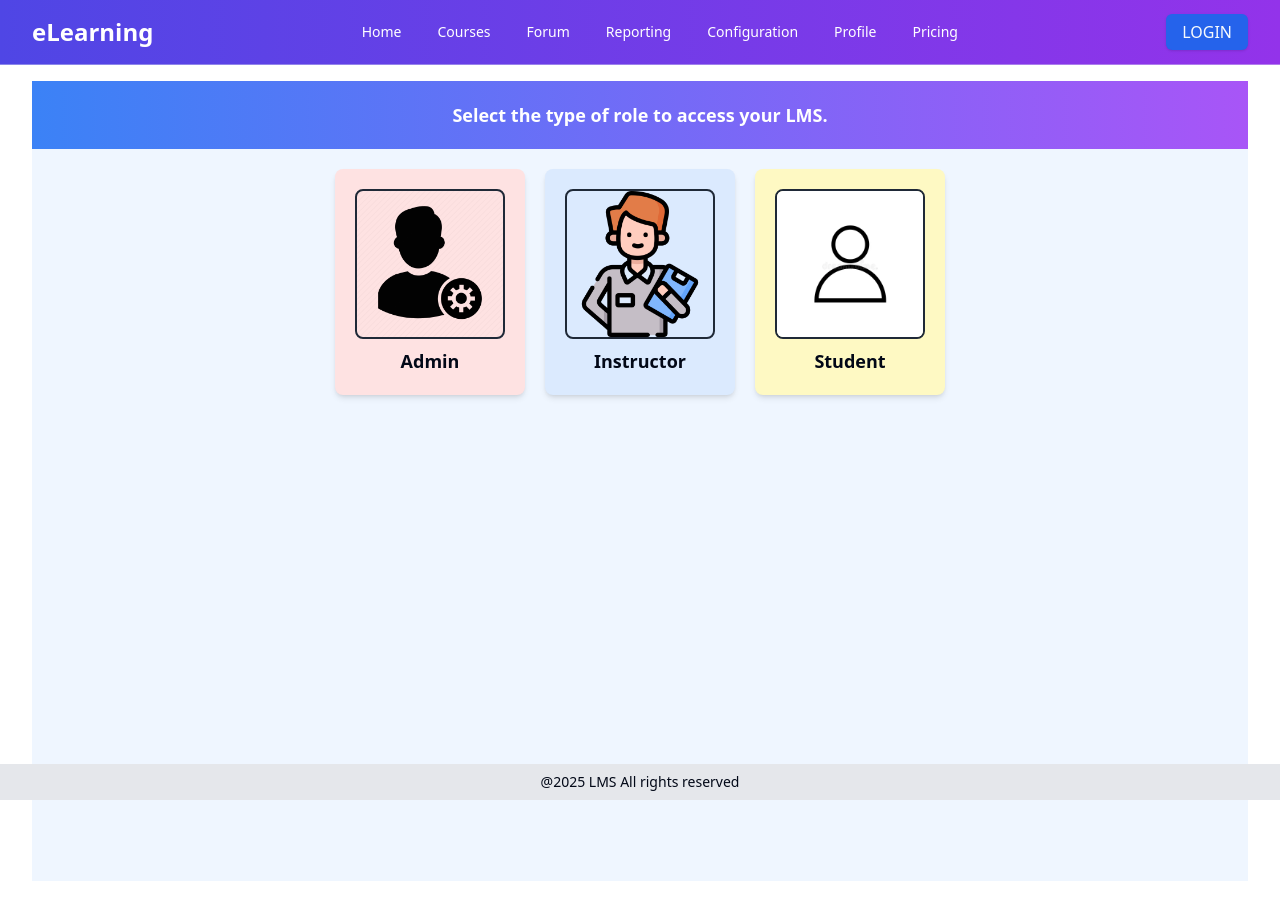
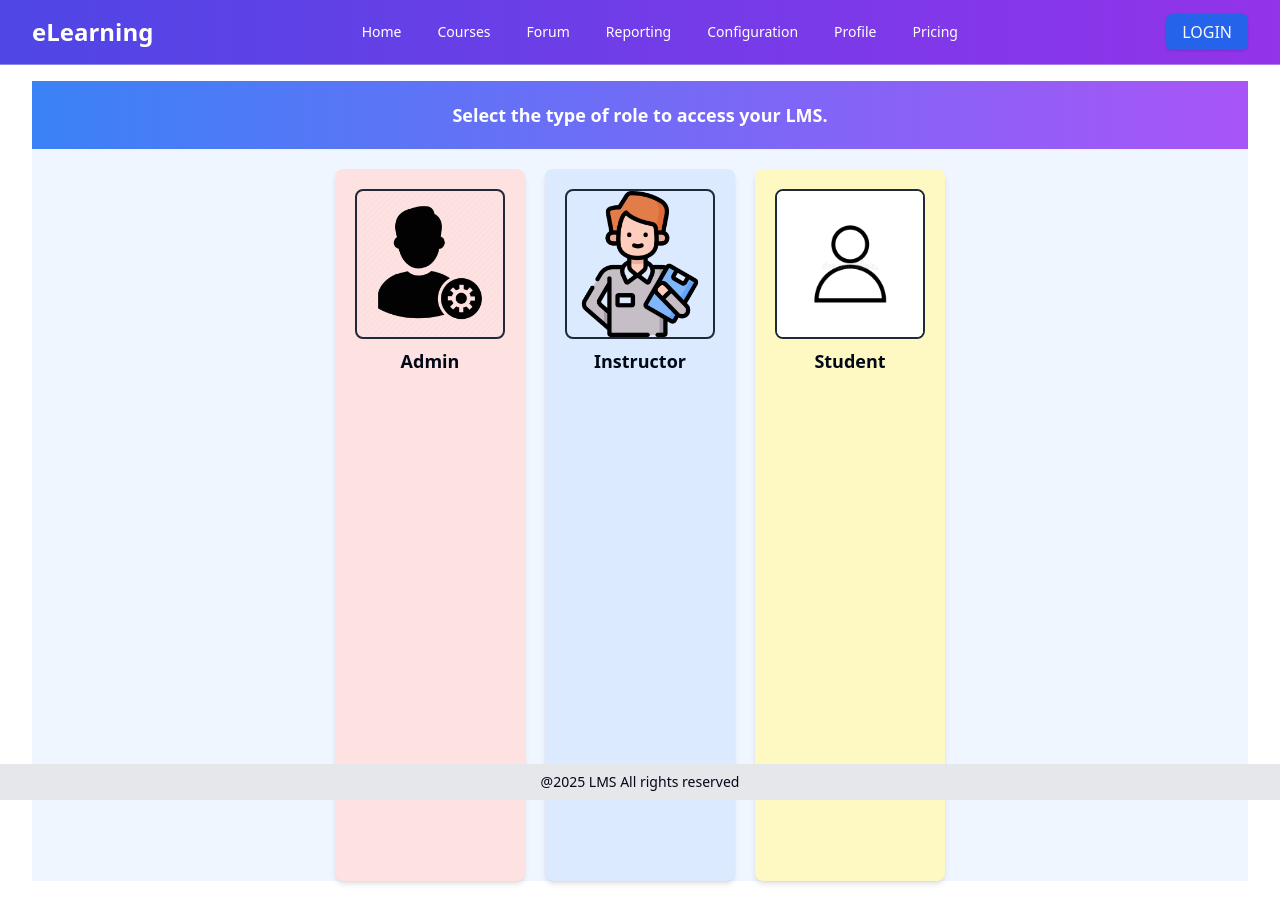
Before and after one commit to VishaL6i9/NextJS-LMS_Sigmat, a Next.js app: page /select-role in a window 1280 px wide. Built offline with nearby package versions, Linux system fonts and the light colour scheme.

Commit message:
Ran next/codemod@latest new-link

```diff
--- a/app/(navbar)/select-role/SelectRole.tsx
+++ b/app/(navbar)/select-role/SelectRole.tsx
@@ -9,28 +9,29 @@ const SelectRole: React.FC = () => {
             <header className="w-full text-center py-5 text-white text-lg font-bold bg-gradient-to-r from-blue-500 to-purple-500">
                 <h1>Select the type of role to access your LMS.</h1>
             </header>
-
             <div className="flex justify-center gap-5 mt-5 flex-wrap flex-grow">
-                <Link href="/admin" className="box-link">
+                <Link href="/admin" className="box-link" legacyBehavior>
                     <div className="box bg-red-100 flex flex-col items-center p-5 rounded-lg shadow-md transition-transform duration-200 transform hover:translate-y-[-5px]">
                         <Image src="/admin.png" alt="Admin Icon" width={150} height={150} className="rounded-lg border-2 border-gray-800 object-cover" />
                         <h3 className="mt-2 text-lg font-bold">Admin</h3>
                     </div>
                 </Link>
-                <Link href="/dashboard/instructor-dashboard" className="box-link">
+                <Link
+                    href="/dashboard/instructor-dashboard"
+                    className="box-link"
+                    legacyBehavior>
                     <div className="box bg-blue-100 flex flex-col items-center p-5 rounded-lg shadow-md transition-transform duration-200 transform hover:translate-y-[-5px]">
                         <Image src="/instructor.png" alt="Instructor Icon" width={150} height={150} className="rounded-lg border-2 border-gray-800 object-cover" />
                         <h3 className="mt-2 text-lg font-bold">Instructor</h3>
                     </div>
                 </Link>
-                <Link href="/student" className="box-link">
+                <Link href="/student" className="box-link" legacyBehavior>
                     <div className="box bg-yellow-100 flex flex-col items-center p-5 rounded-lg shadow-md transition-transform duration-200 transform hover:translate-y-[-5px]">
                         <Image src="/student.png" alt="Student Icon" width={150} height={150} className="rounded-lg border-2 border-gray-800 object-cover" />
                         <h3 className="mt-2 text-lg font-bold">Student</h3>
                     </div>
                 </Link>
             </div>
-
             <footer className="text-center py-2 w-full bg-gray-200 absolute bottom-0 left-0 text-sm">
                 @2025 LMS All rights reserved
             </footer>
--- a/app/components/Navbar.tsx
+++ b/app/components/Navbar.tsx
@@ -170,7 +170,7 @@ const Navbar: React.FC = () => {
         <nav className="bg-gradient-to-r from-indigo-600 to-purple-600 sticky top-0 z-40 w-full border-b border-border/40 backdrop-blur supports-[backdrop-filter]:bg-background/60">
             <div className="container mx-auto flex h-16 items-center justify-between px-4">
                 <div className="flex items-center gap-2">
-                    <Link href="/" className="flex items-center">
+                    <Link href="/" className="flex items-center" legacyBehavior>
                         <span className="text-white text-xl md:text-2xl font-bold">eLearning</span>
                     </Link>
                 </div>
--- a/app/components/user-home-dashboard/NotificationDropdown.tsx
+++ b/app/components/user-home-dashboard/NotificationDropdown.tsx
@@ -77,7 +77,7 @@ export const NotificationDropdown = () => {
                     </div>
                     {/* View All Notifications Button */}
                     <div className="p-4 border-t flex justify-center">
-                        <Link href="/user-notification" legacyBehavior>
+                        <Link href="/dashboard/user-notification" legacyBehavior>
                             <a className="w-full text-center px-4 py-2 bg-blue-600 text-white rounded-lg font-medium hover:bg-blue-700 transition-colors">View All Notifications</a>
                         </Link>
                     </div>
--- a/app/dashboard/profile/page.tsx
+++ b/app/dashboard/profile/page.tsx
@@ -10,7 +10,10 @@ export default function ProfilePage() {
     return (
         <div className="container max-w-3xl py-8">
             <div className="mb-6">
-                <Link href="/dashboard" className="flex items-center text-sm text-muted-foreground hover:text-foreground mb-4">
+                <Link
+                    href="/dashboard"
+                    className="flex items-center text-sm text-muted-foreground hover:text-foreground mb-4"
+                    legacyBehavior>
                     <ArrowLeft className="mr-1 h-4 w-4" />
                     Back to Dashboard
                 </Link>
@@ -29,15 +32,12 @@ export default function ProfilePage() {
                     </div>
                 </div>
             </div>
-
             <Separator className="my-6" />
-
             <Card>
                 <CardContent className="pt-6">
                     <ProfileForm />
                 </CardContent>
             </Card>
-
             <footer className="mt-8 text-center text-sm text-muted-foreground">
                 <p>Need help? Contact <Link href="/support" className="underline hover:text-foreground">support</Link></p>
             </footer>
```
